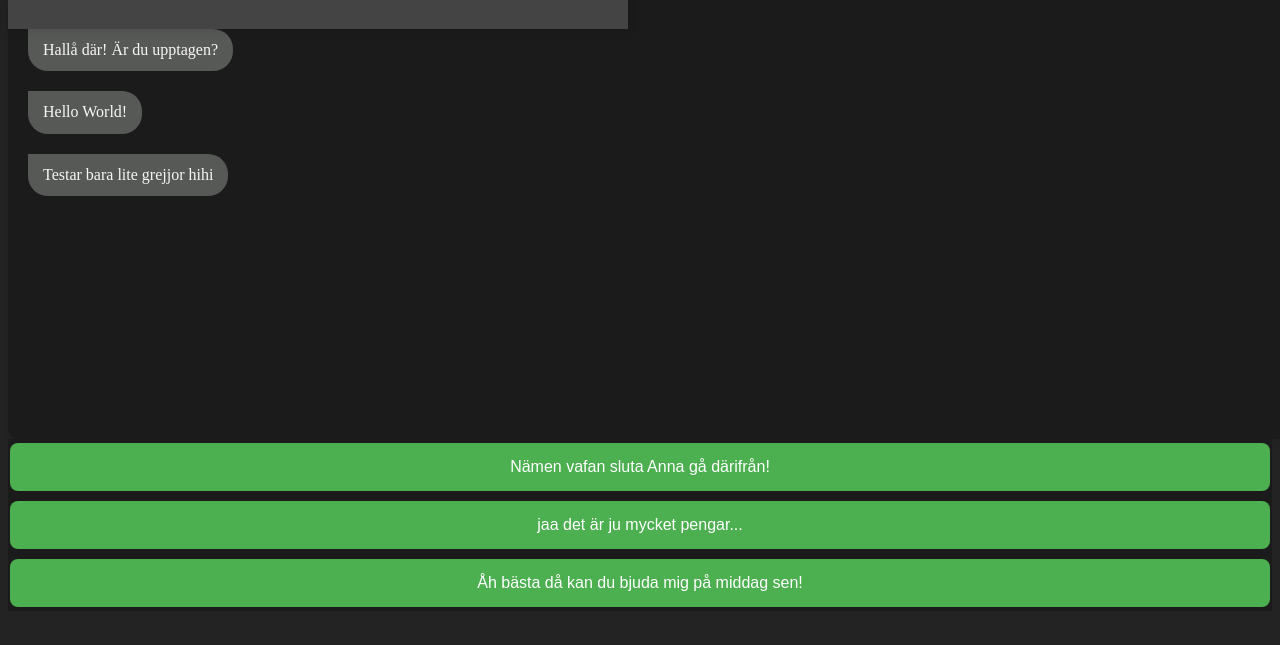
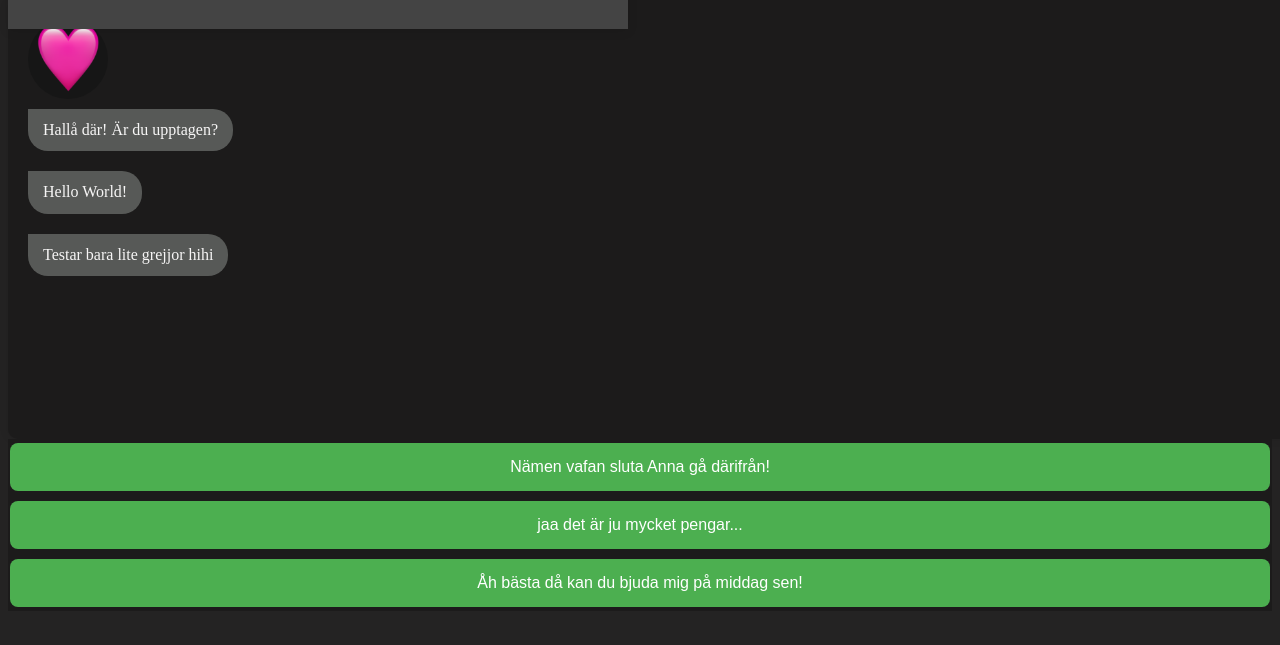
Before and after one commit to LindaBlom/WebbSpel, a website: page view/index.html in a window 1280 px wide. Shown: the part 151-796 px from the top of the page. Drawn offline with Linux system fonts and the light colour scheme.

Commit message:
hjärta i chatten

```diff
--- a/view/index.html
+++ b/view/index.html
@@ -11,20 +11,20 @@
 
 <header>
     <div class="profile-container">
-        <img src="anna.png" alt="Profile Picture" class="profile-picture">
+        <img src="anna.png" alt="Profile Picture" class="picture">
         <h1>Anna</h1>
     </div>
 
 </header>
 
 
-
 <div class="chat-container">
-
+    <img src="heart.png" alt="Heart" class ="picture">
     <div class="chat-bubble">
         Hallå där! Är du upptagen?
     </div>
 </div>
+
 
 <div class="button-container">
     <button id="button1"> Nämen vafan sluta Anna gå därifrån!</button>
--- a/view/style.css
+++ b/view/style.css
@@ -21,7 +21,7 @@ header {
     justify-content: center; /*denna var bra*/
 }
 
-.profile-picture {
+.picture {
     width: 80px;
     display: flex;
     height: 80px;
```
Also changed, not shown: view/heart.png (added).
